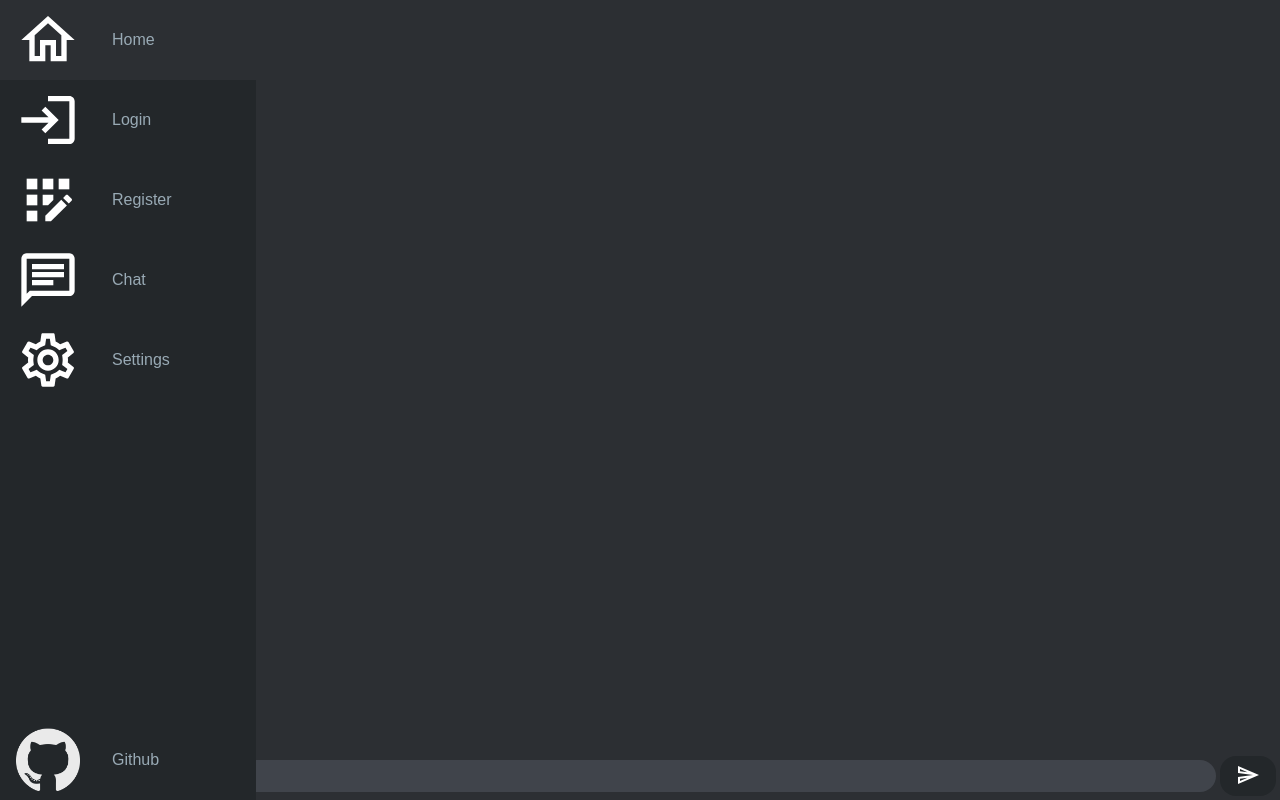
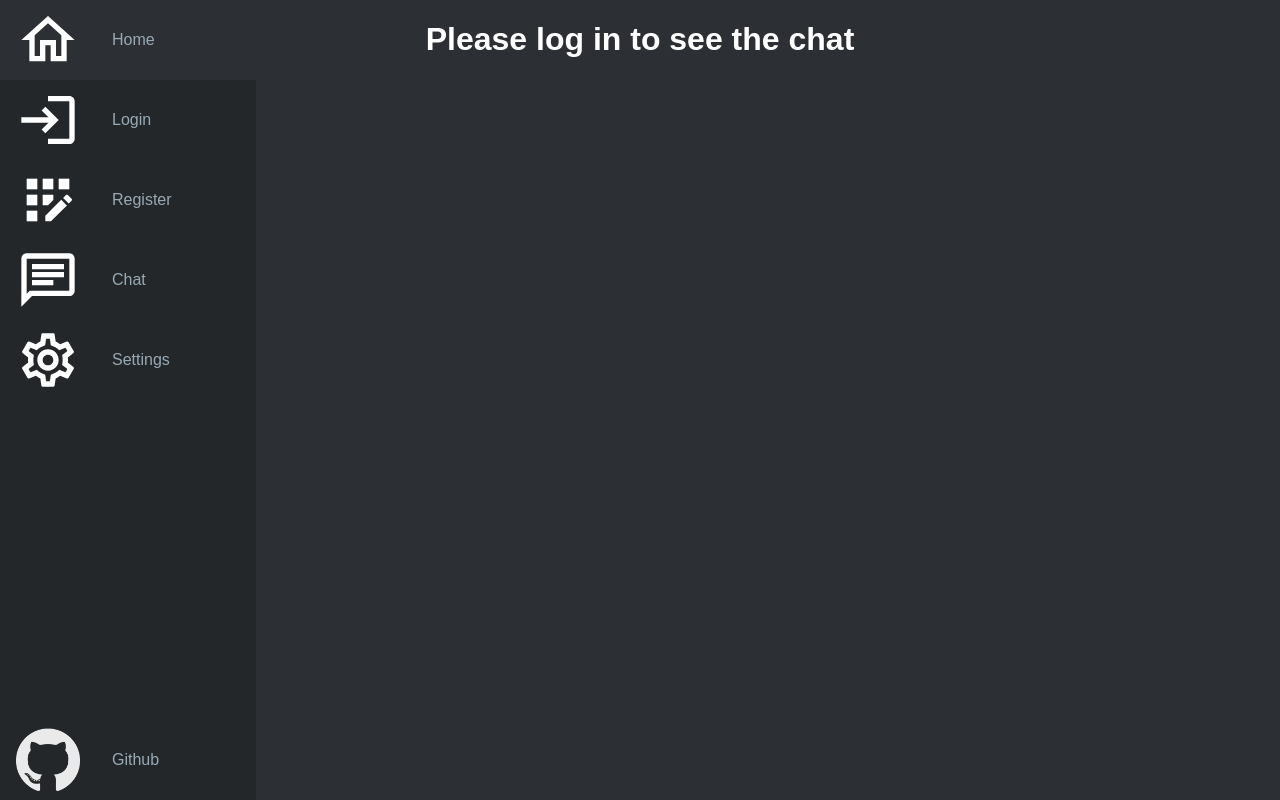
Before and after one commit to physics3D/web-chat-svelte, a Svelte app in the folder client/: page / in a window 1280 px wide. Both pictures are taken after a click on the element "Chat". Built offline with nearby package versions, Linux system fonts and the light colour scheme; no server answers.

Commit message:
only see the chat when logged in

```diff
--- a/client/pages/Chat.svelte
+++ b/client/pages/Chat.svelte
@@ -12,6 +12,7 @@
   export let messages: Message[];
   export let typing_users: string[];
   export let nickname: string;
+  export let logged_in: boolean;
 
   let dispatch = createEventDispatcher();
 
@@ -30,6 +31,7 @@
   };
 </script>
 
+{#if logged_in}
   <MessageList {messages} />
   <ChatForm
     {typing_users}
@@ -37,3 +39,13 @@
     on:input={handleInput}
     on:submit={handleSubmit}
   />
+{:else}
+  <h1>Please log in to see the chat</h1>
+{/if}
+
+<style>
+  h1 {
+    color: var(--author-color);
+    text-align: center;
+  }
+</style>
--- a/client/src/App.svelte
+++ b/client/src/App.svelte
@@ -116,6 +116,7 @@
         {messages}
         {typing_users}
         {nickname}
+        {logged_in}
         on:chat_message={handleMessage}
         on:typing={handleTyping}
         on:typing_stop={handleTypingStop}
```
Lines whose indentation alone changed are shown as unchanged.
